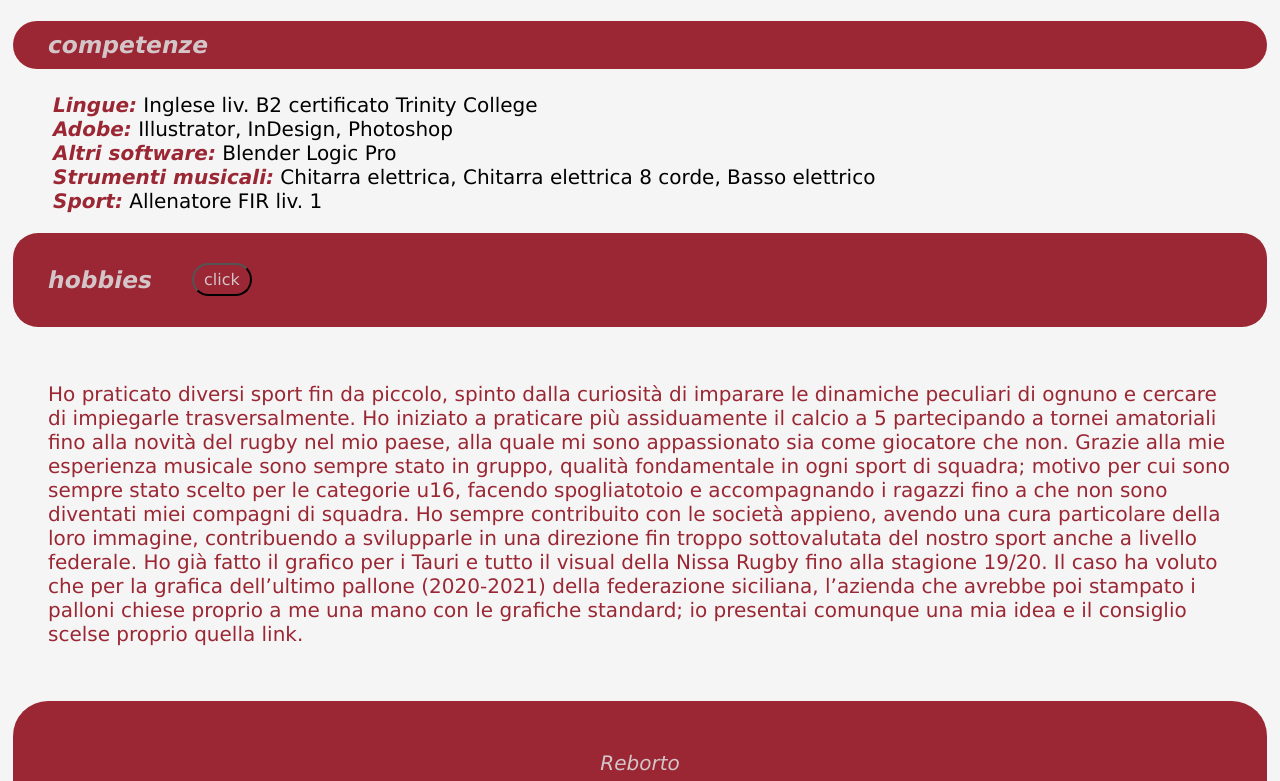
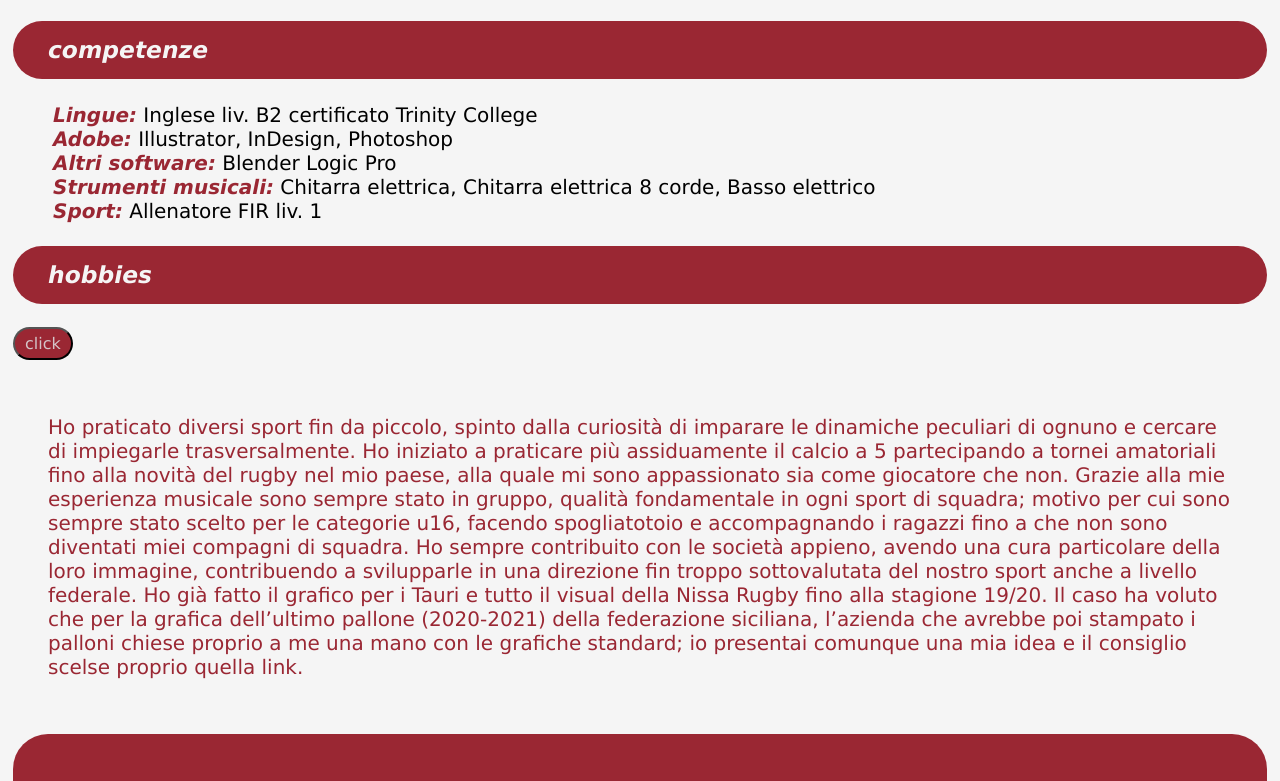
Before and after one commit to reborto/week3, a plain HTML site: page edgemony-course-2021/27Oct/index.html in a window 1280 px wide. Shown: the part 150-931 px from the top of the page. Drawn offline with Linux system fonts and the light colour scheme.

Commit message:
altra prova

```diff
--- a/edgemony-course-2021/27Oct/CV.js
+++ b/edgemony-course-2021/27Oct/CV.js
@@ -1,4 +1,6 @@
-const themeSwitch = document.querySelector(input);
-themeSwitch.addEventListener('change', () => {
-    document.body.classList.toggle('dark-theme')
-})
+const darkModeBtn = document.querySelector(".btnDarkMode");
+darkModeBtn.addEventListener(
+    "click",
+    () => {
+        document.body.classList.toggle("darkMode");
+    }
--- a/edgemony-course-2021/27Oct/CV_graph.css
+++ b/edgemony-course-2021/27Oct/CV_graph.css
@@ -5,12 +5,12 @@ body{
     font-family: Verdana, Geneva, Tahoma, sans-serif;
     font-size: 20px;
 }
-.dark-theme{
+.darkMode{
     background-color: #9a2733;
     color: #d4c5c8;
 }
 
-.button {
+.btnDarkMode {
     background: #9a2733;
     color: #d4c5c8;
     position: relative;
@@ -21,7 +21,6 @@ body{
     padding: 15px;
 
 }
-
 
 .testata{
     display: flex;
@@ -39,15 +38,6 @@ body{
     justify-content: left;
     gap: 20px;
 }
-h3{
-    color: #d4c5c8;
-    background: #9a2733;
-    border-radius: 25px;
-    font-style: italic;
-    padding: 10px 35px;
-    size: auto;
-
-}
 p{
     padding: 35px;;
 }
@@ -62,25 +52,19 @@ ul li b{
     font-style: italic;
 
 }
-.content{
-    display: block;
+.sottotitolo{
+    font-style: italic;
+    color: whitesmoke;
+    background-color:#9a2733;
+    display: flex;
+   align-items:center;
+   padding: 15px 35px;
+   border-radius: 35px;
 
 }
-.content div{
-display: flex;
-align-items: center;
-align-content: flex-start;
-justify-content: left;
-gap: 5px;
-color: #d4c5c8;
-background: #9a2733;
-border-radius: 25px;
-font-style: italic;
-margin: none;
-padding: none;
-border:none;
+.content{
+    display: block;}
 
-}
 .button2{
     background: #9a2733;
     color: #d4c5c8;
--- a/edgemony-course-2021/27Oct/index.html
+++ b/edgemony-course-2021/27Oct/index.html
@@ -40,7 +40,7 @@
     <div class="content">
         <div>
         <h3 class="sottotitolo">hobbies</h3>
-        <button class="button2">click</button>
+        <div><button class="button2">click</button>
     </div>
         <p>Ho praticato diversi sport fin da piccolo, spinto dalla curiosità di imparare le dinamiche peculiari di
             ognuno e
```
